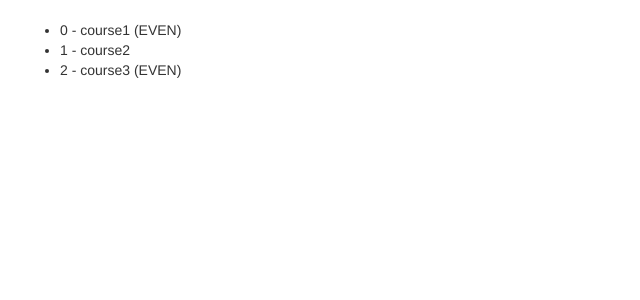
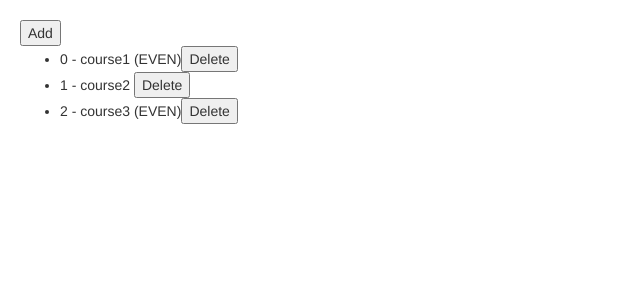
Before and after one commit to kaixuannnn/mosh-angular-learn1, an Angular app: page / in a window 1280 px wide. Shown: the top 300 px of the page, without its empty margins (0-640 px from the left). Built offline with nearby package versions, Linux system fonts and the light colour scheme.

Commit message:
*ngfor change detection

```diff
--- a/src/app/app.component.html
+++ b/src/app/app.component.html
@@ -1,6 +1,8 @@
+<button (click)="onAdd()">Add</button>
 <ul>
   <!-- index is one of the exported value, -->
   <li *ngFor="let course of courses; index as i; even as isEven">
     {{ i }} - {{ course.name }} <span *ngIf="isEven">(EVEN)</span>
+    <button (click)="onRemove(course)">Delete</button>
   </li>
 </ul>
--- a/src/app/app.component.ts
+++ b/src/app/app.component.ts
@@ -12,4 +12,12 @@ export class AppComponent {
     { id: 2, name: 'course2' },
     { id: 3, name: 'course3' },
   ];
+
+  onAdd() {
+    this.courses.push({ id: 4, name: 'course4' });
+  }
+
+  onRemove(course: { id: number; name: string }) {
+    this.courses = this.courses.filter((item) => item.id !== course.id);
+  }
 }
```
